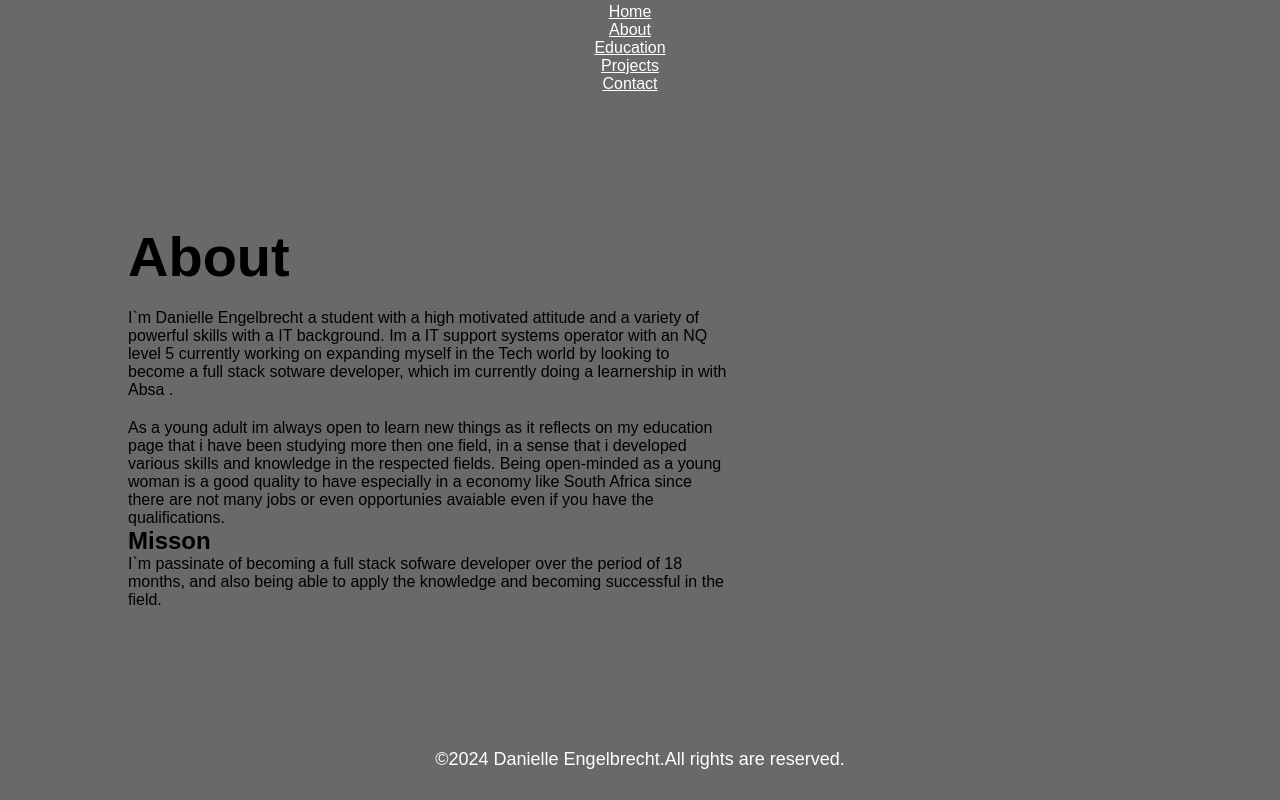
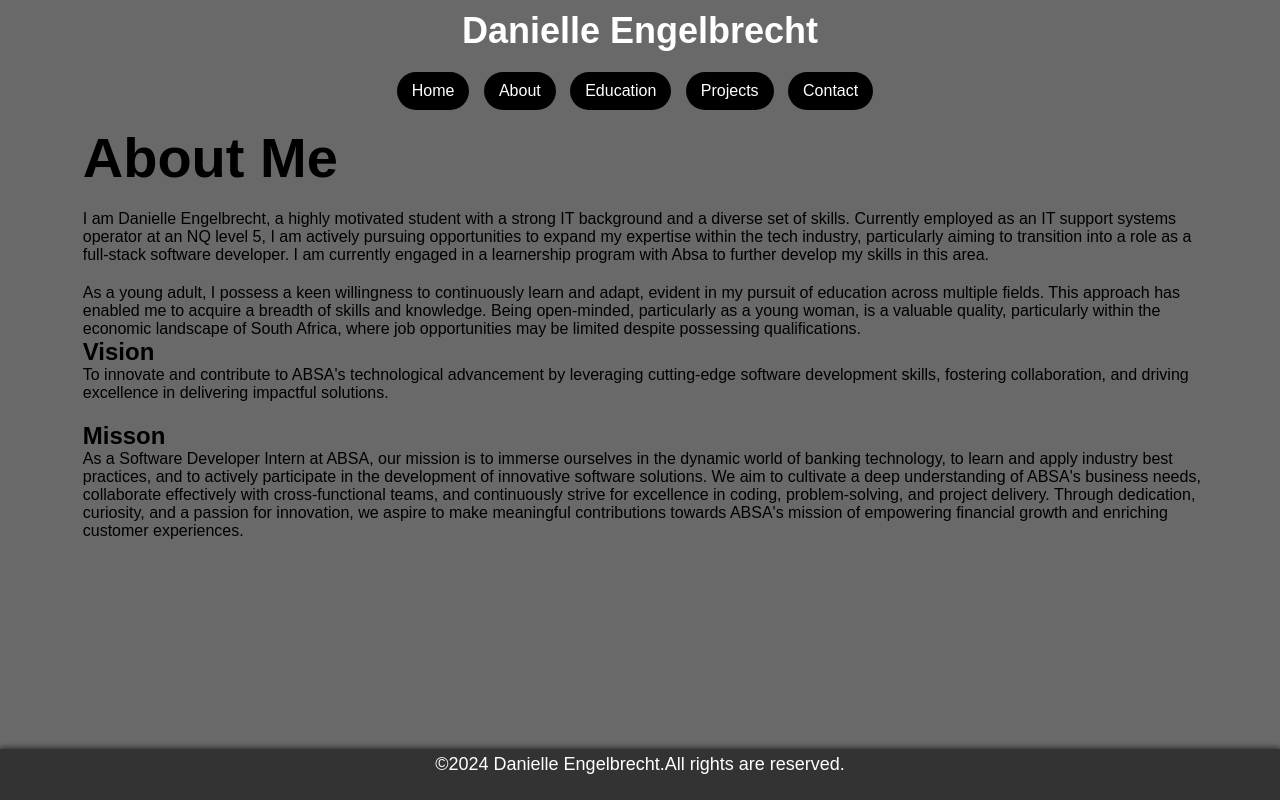
Before and after one commit to DanielleJadine/danielle, a plain HTML site: page about.html in a window 1280 px wide. Drawn offline with Linux system fonts and the light colour scheme.

Commit message:
123changes

```diff
--- a/about.html
+++ b/about.html
@@ -8,6 +8,7 @@
 </head>
 <body>
   <header>
+    <h1>Danielle Engelbrecht</h1>
     <nav>
       <ul>
   <li><a href="index.html">Home</a></li>
@@ -22,15 +23,15 @@
 
 <section class="about">
     <div class="about-content">
-    <h1>About</h1>
-<p>I`m Danielle Engelbrecht a student with a high motivated attitude and a variety of powerful skills with a IT background.<bre></bre> Im a IT support systems operator with an NQ level 5 currently working on expanding myself in the Tech world by looking to become a full stack sotware developer, which im currently doing a learnership in with Absa . </p>
+    <h1>About Me</h1>
+ <p> I am Danielle Engelbrecht, a highly motivated student with a strong IT background and a diverse set of skills. Currently employed as an IT support systems operator at an NQ level 5, I am actively pursuing opportunities to expand my expertise within the tech industry, particularly aiming to transition into a role as a full-stack software developer. I am currently engaged in a learnership program with Absa to further develop my skills in this area.</p>
 <bre></bre>
-<p1>As a young adult im always open to learn new things as it reflects on my education page that i have been studying more then one field, in a sense that i developed various skills and knowledge in the respected fields. </p1>
+<p1> As a young adult, I possess a keen willingness to continuously learn and adapt, evident in my pursuit of education across multiple fields. This approach has enabled me to acquire a breadth of skills and knowledge. Being open-minded, particularly as a young woman, is a valuable quality, particularly within the economic landscape of South Africa, where job opportunities may be limited despite possessing qualifications.</p1>
 <bre></bre>
-<p2>Being open-minded as a young woman is a good quality to have especially in a economy like South Africa since there are not many jobs or even opportunies avaiable even if you have the qualifications. </p2>
+<h2>Vision</h2>
+<p>To innovate and contribute to ABSA's technological advancement by leveraging cutting-edge software development skills, fostering collaboration, and driving excellence in delivering impactful solutions.</p>
 <h2>Misson</h2>
-<p>I`m passinate of becoming a full stack sofware developer over the period of 18 months, and also being able to apply the knowledge and becoming successful in the field.</p>
-
+<p>As a Software Developer Intern at ABSA, our mission is to immerse ourselves in the dynamic world of banking technology, to learn and apply industry best practices, and to actively participate in the development of innovative software solutions. We aim to cultivate a deep understanding of ABSA's business needs, collaborate effectively with cross-functional teams, and continuously strive for excellence in coding, problem-solving, and project delivery. Through dedication, curiosity, and a passion for innovation, we aspire to make meaningful contributions towards ABSA's mission of empowering financial growth and enriching customer experiences.</p>
 </div>
 </section>
 
--- a/styles.css
+++ b/styles.css
@@ -13,7 +13,7 @@
 /*--------index----------*/
 header{
     color: #fff;
-    padding: 3px 0;
+    padding: 10px 0;
     text-align: center;
 }
 h1{
@@ -27,13 +27,14 @@ p{
 .container{
     max-width: 800px;
     margin: 20px auto;
-    padding: 0 20px;
+    padding: 0 0px;
 }
 
 img{
     max-width: 100%;
     height: auto;
 }
+
 .main-content{
 background-color: #fff;
 padding: 20px;
@@ -41,9 +42,10 @@ border-radius: 8px;
 box-shadow: 0 0 10px rgba(0, 0, 0, 1);
 
 }
+
 .btn{
     display: inline-block;
-    background-color:#007bff;
+    background-color:black;
     color: #fff;
     padding: 10px 20px;
     text-decoration: none;
@@ -51,40 +53,90 @@ box-shadow: 0 0 10px rgba(0, 0, 0, 1);
     margin-right: 10px;
 }
 
-nav ul{
-    list-style-type:none ;
+nav ul {
+    list-style-type: none;
     margin: 0;
     padding: 0;
     text-align: center;
 }
+
+nav li {
+    display: inline-block;
+    margin-right: 10px;
+}
+
 nav li a {
-    display: inline;
-    margin-right: 20px;
+    display: inline-block;
+    padding: 10px 15px;
+    color: #fff;
+    text-decoration: none;
+    background-color: black;
+    border-radius: 20px;
+    transition: background-color 0.3s;
+}
+
+nav li a:hover {
+    background-color: #555;
     color: #fff;
 }
 
-nav ul li a:hover{
-    color: #0056b3;
+/* Add some animation */
+nav li a {
+    position: relative;
 }
 
-footer{
+nav li a::before,
+nav li a::after {
+    content: '';
+    position: absolute;
+    width: 100%;
+    height: 100%;
+    top: 0;
+    left: 0;
+    z-index: -1;
+    transition: transform 0.3s;
+}
+
+nav li a::before {
+    background-color: #fff;
+    transform: scaleX(0);
+    transform-origin: right;
+}
+
+nav li a::after {
+    background-color: #000;
+    transform: scaleX(0);
+    transform-origin: left;
+}
+
+nav li a:hover::before {
+    transform: scaleX(1);
+}
+
+nav li a:hover::after {
+    transform: scaleX(1);
+}
+footer {
     color: #fff;
     text-align: center;
-    padding: 10px 0;
     position: fixed;
     bottom: 0;
-    width:100%
+    width: 100%;
+    background-color: #333; /* Adding a background color for better visibility */
+    padding: 5px 0; /* Adding padding for spacing */
+    box-shadow: 0px -2px 5px rgba(0, 0, 0, 0.5); /* Adding a subtle shadow for depth */
 }
+
 /*-------about-----------*/
 .about {
     display: flex;
     text-align: left;
-   padding: 10% 10%;
-   margin: 0;
-
+   padding: 5px 5px;
+   margin-left: 15px;
 }
 .about-content{
-    max-width: 600px;
+    max-width: 90%;
+    margin: auto;
     }
 .about-content h1{
     font-size: 56px;
@@ -94,7 +146,7 @@ footer{
     font-size: 16px;
     }
 
-.header {
+/*.header {
     position: fixed;
     top: 0;
     left: 0;
@@ -114,9 +166,9 @@ footer{
     margin: left 35px; ;
     font-weight: 500;
     margin-left: 35px;
-}
+}*/
 
-.navbar a {
+.nav ul a {
 font-size: 18px;
 color:white;
 text-decoration: none;
@@ -139,24 +191,25 @@ body{
 
 }
 .education-content{
-    max-width: 600px;
+    max-width: 90%;
     align-items: center;
+    margin: auto;
     }
 
 .education-content h2,h3{
-    font-size: 30px;
+    font-size: 20px;
     font-weight: 700;
     }
 .education-content p {
     font-size: 16px;
     }
 
-.header {
+.header  {
     position: fixed;
     top: 0;
     left: 0;
     width: 100%;
-    padding: 20px 10px;
+    padding: 5px 10px;
     background-color: bisque;
     display: flex;
     justify-content:space-between;
@@ -174,7 +227,7 @@ body{
     margin-left: 35px;
 }
 
-.navbar a {
+.nav ul a {
 font-size: 18px;
 color:white;
 text-decoration: none;
@@ -200,7 +253,7 @@ body{
     border-radius: 5px;/*rounded corners*/
     padding:10px;/* spacing inside the box*/
     width: 300px;/*width of the box*/
-    background: color #f9f9f9;/* background color of the box*/
+    /*background-color: #f9f9f9;/* background color of the box*/
     margin: 10px;
 
 }
@@ -230,7 +283,8 @@ body{
    }
 
 .contact-content{
-    max-width: 600px;
+    max-width: 90%;
+    margin: auto;
 }
 
 .contact-content h1{
@@ -251,7 +305,7 @@ body{
     align-items: center;
 }
 
-.header {
+/*header {
     position: fixed;
     top: 0;
     left: 0;
@@ -272,9 +326,9 @@ body{
     margin: left 35px;
     font-weight: 500;
     margin-left: 35px;
-}
+}*/
 
-.navbar a {
+.nav a {
 font-size: 18px;
 color:white;
 text-decoration: none;
@@ -283,3 +337,8 @@ text-decoration: none;
 body{
     background-color: dimgray;
 }
+@media(max-width:768px) {
+    .container {
+     width: 90%;
+    }
+}
```
Also changed, not shown: contact.html (+5 -4 lines), education.html (+1 -0 lines), index.html (+3 -2 lines).
